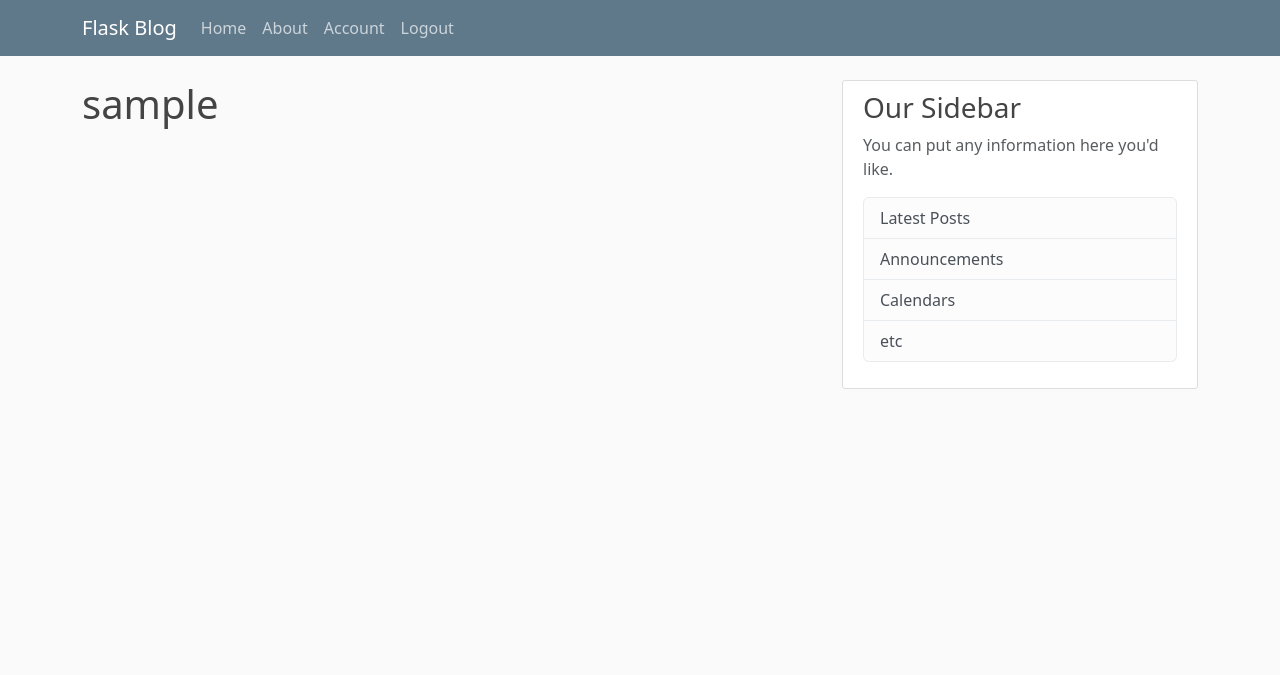
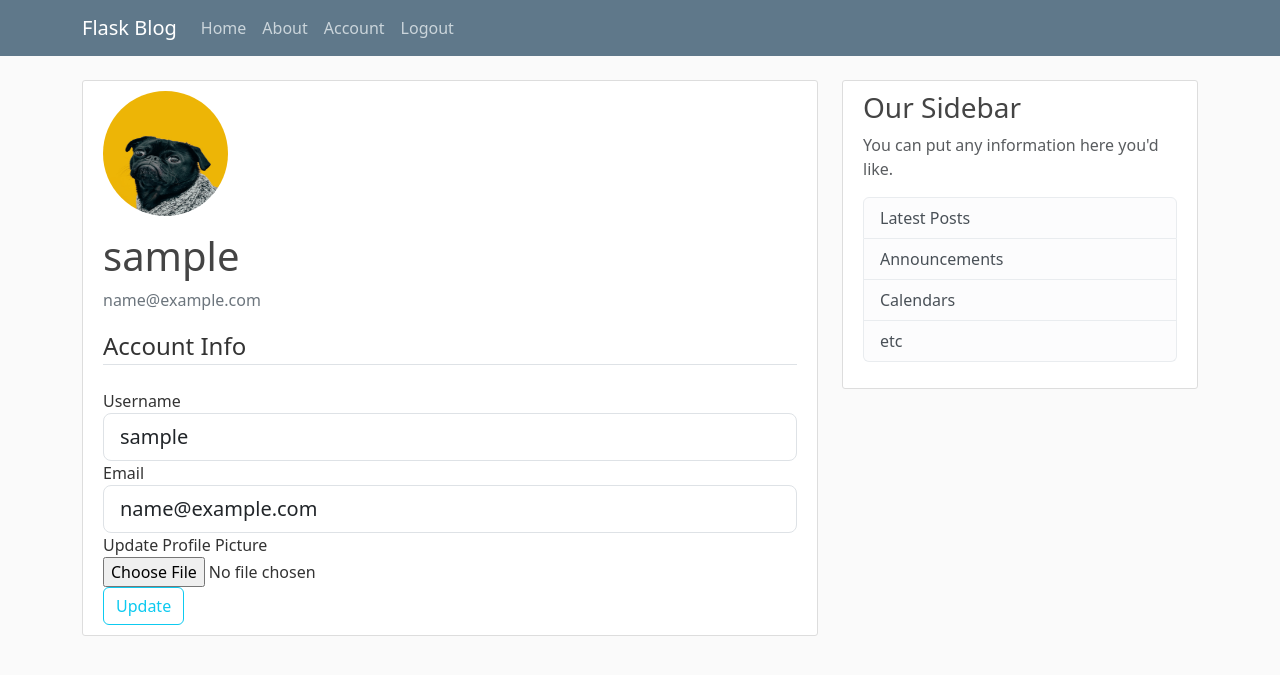
Before and after one commit to surajwate/FlaskBlog, a Flask app: page /account in a window 1280 px wide. Shown: the top 675 px of the page. Run offline with Flask 3, Linux system fonts and the light colour scheme; the visitor is signed in with stand-in values (Sample User, id 1); some libraries are stand-ins or nearby versions.

Commit message:
User Account and Profile Picture

```diff
--- a/flaskblog/forms.py
+++ b/flaskblog/forms.py
@@ -1,4 +1,6 @@
 from flask_wtf import FlaskForm
+from flask_wtf.file import FileField, FileAllowed
+from flask_login import current_user
 from wtforms import StringField, PasswordField, SubmitField, BooleanField
 from wtforms.validators import DataRequired, Length, Email, EqualTo, ValidationError
 from flaskblog.models import User
@@ -30,3 +32,26 @@ class LoginForm(FlaskForm):
     password = PasswordField("Password", validators=[DataRequired()])
     remember = BooleanField("Remember Me") # This is a checkbox
     submit = SubmitField("Login")
+
+
+class UpdataAccountForm(FlaskForm):
+    username = StringField("Username", validators=[DataRequired(), Length(min=2, max=20)])
+    email = StringField("Email", validators=[DataRequired(), Email()])
+    # This is a picture field
+    picture = FileField("Update Profile Picture", validators=[FileAllowed(["jpg", "png"])])
+    submit = SubmitField("Update")
+
+    def validate_username(self, username):
+        if username.data != current_user.username:
+            # This is a custom validator
+            user = User.query.filter_by(username=username.data).first()
+            if user:
+                raise ValidationError("That username is taken. Please choose a different one.")
+
+
+    def validate_email(self, email):
+        if email.data != current_user.email:
+            # This is a custom validator
+            user = User.query.filter_by(email=email.data).first()
+            if user:
+                raise ValidationError("That email is taken. Please choose a different one.")
--- a/flaskblog/routes.py
+++ b/flaskblog/routes.py
@@ -1,6 +1,9 @@
+import os
+import secrets
+from PIL import Image
 from flask import render_template, url_for, flash, redirect, request
 from flaskblog import app, db, bcrypt
-from flaskblog.forms import RegistrationForm, LoginForm
+from flaskblog.forms import RegistrationForm, LoginForm, UpdataAccountForm
 from flaskblog.models import User, Post
 from flask_login import login_user, current_user, logout_user, login_required
 
@@ -66,7 +69,39 @@ def logout():
     logout_user()
     return redirect(url_for("home"))
 
-@app.route("/account")
+
+def save_picture(form_picture):
+    random_hex = secrets.token_hex(8)
+    # get the file extension
+    # _ means that we don't care about the first variable
+    _, f_ext = os.path.splitext(form_picture.filename)
+    picture_fn = random_hex + f_ext
+    # Save the picture to the static folder
+    picture_path = os.path.join(app.root_path, "static/profile_pics", picture_fn)
+
+    # Resize the image before saving it
+    output_size = (125, 125)
+    i = Image.open(form_picture)
+    i.thumbnail(output_size)
+    i.save(picture_path)
+
+    return picture_fn
+
+@app.route("/account", methods=["GET", "POST"])
 @login_required
 def account():
-    return render_template("account.html", title="Account")
+    form = UpdataAccountForm()
+    if form.validate_on_submit():
+        if form.picture.data:
+            picture_file = save_picture(form.picture.data)
+            current_user.image_file = picture_file # Update the image file
+        current_user.username = form.username.data
+        current_user.email = form.email.data
+        db.session.commit() # No need to add the user to the db session because it is already there
+        flash("Your account has been updated!", "success")
+        return redirect(url_for("account"))
+    elif request.method == "GET":
+        form.username.data = current_user.username
+        form.email.data = current_user.email
+    image_file = url_for("static", filename="profile_pics/" + current_user.image_file)
+    return render_template("account.html", title="Account", image_file=image_file, form=form)
--- a/flaskblog/templates/account.html
+++ b/flaskblog/templates/account.html
@@ -1,4 +1,62 @@
 {% extends "layout.html" %}
+
 {% block content %}
-    <h1>{{ current_user.username }}</h1>
+  <div class="content-section">
+    <div class="media">
+      <img class="rounded-circle account-img" src="{{ image_file }}">
+      <div class="media-body">
+        <h2 class="account-heading">{{ current_user.username }}</h2>
+        <p class="text-secondary">{{ current_user.email }}</p>
+      </div>
+    </div>
+
+        <form action="" method="post" enctype="multipart/form-data">
+            {{ form.hidden_tag() }}
+            <fieldset class="form-group">
+                <legend class="border-bottom mb-4">Account Info</legend>
+                <div class="form-group">
+                    {{ form.username.label(class="form-control-label") }}
+                    {% if form.username.errors %}
+                        {{ form.username(class="form-control form-control-lg is-invalid") }}
+                        <div class="invalid-feedback">
+                            {% for error in form.username.errors %}
+                                <span>{{ error }}</span>
+                            {% endfor %}
+                        </div>
+                    {% else %}
+                        {{ form.username(class="form-control form-control-lg") }}
+                    {% endif %}
+                </div>
+                <div class="form-group">
+                    {{ form.email.label(class="form-control-label") }}
+                    {% if form.email.errors %}
+                        {{ form.email(class="form-control form-control-lg is-invalid") }}
+                        <div class="invalid-feedback">
+                            {% for error in form.email.errors %}
+                                <span>{{ error }}</span>
+                            {% endfor %}
+                        </div>
+                    {% else %}
+                        {{ form.email(class="form-control form-control-lg") }}
+                    {% endif %}
+                </div>
+                <div class="form-group">
+                    {{ form.picture.label(class="form-control-label") }}
+                </div>
+                <div class="form-group">
+                    {{ form.picture(class="form-control-file") }}
+                    {% if form.picture.errors %}
+                        {% for error in form.picture.errors %}
+                            <span class="text-danger">{{ error }}</span><br>
+                        {% endfor %}
+                    {% endif %}
+                </div>
+
+            </fieldset>
+            <div class="form-group">
+                {{ form.submit(class="btn btn-outline-info") }}
+            </div>
+        </form>
+
+  </div>
 {% endblock content %}
```
Also changed, not shown: flaskblog/static/profile_pics/2215bdac994b975b.jpg (added), flaskblog/static/profile_pics/default.jpg (added), flaskblog/static/profile_pics/ff6db376f510929f.jpg (added), 1 other file.
